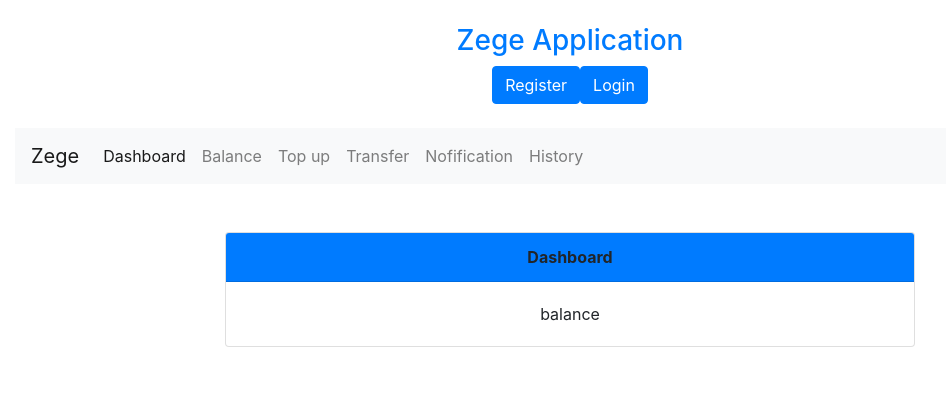
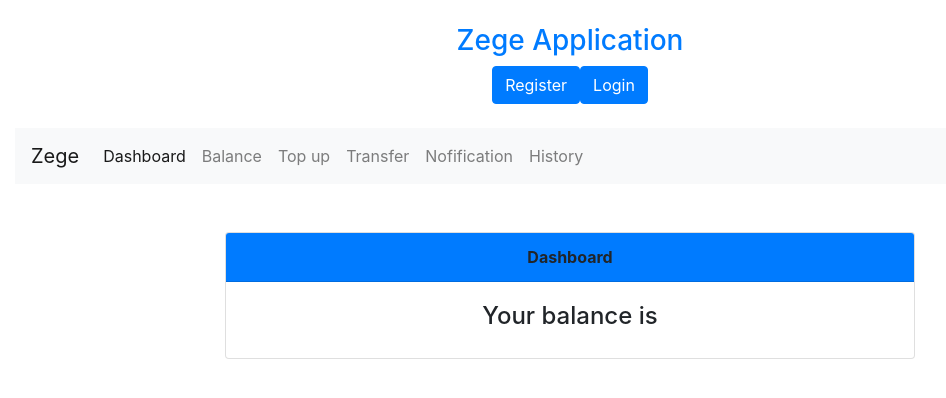
Before and after one commit to gathuku/zege-api-vue, a Vue app: page /home/balance in a window 1280 px wide. Shown: the top 398 px of the page, without its empty margins (70-1016 px from the left). Built offline with nearby package versions, Linux system fonts and the light colour scheme; no server answers.

Commit message:
balance return

```diff
--- a/src/App.vue
+++ b/src/App.vue
@@ -1,5 +1,5 @@
 <template >
-  <div class="containder">
+  <div class="containder" id="app">
     <div class="text-center mt-4">
       <h3 class="text-primary">Zege Application</h3>
       <router-link to="/register">
--- a/src/components/Login.vue
+++ b/src/components/Login.vue
@@ -60,9 +60,9 @@
 
     created(){
      this.$on('loginEvent',()=>{
-       console.log('in event')
+
        if (this.response.status == 'success') {
-         console.log('redirecting')
+         localStorage.token=this.response.token
          this.$router.push({name:'dashboard'})
        }
      })
--- a/src/components/home/Balance.vue
+++ b/src/components/home/Balance.vue
@@ -6,12 +6,32 @@
                   <div class="card-header bg-primary"> <strong> Dashboard</strong></div>
 
                   <div class="card-body">
-
-
-                    balance
+                    <h4>Your balance is {{balance.balance}}</h4>
                   </div>
               </div>
           </div>
       </div>
   </div>
 </template>
+
+<script>
+  export default{
+    data(){
+      return{
+        balance:''
+      }
+    },
+    methods:{
+      loadBalance(){
+        this.axios.get('balance').then(({data})=>{this.balance=data})
+      }
+    },
+
+    beforeCreate(){
+      this.axios.defaults.headers.common = {'Authorization': `Bearer ${localStorage.token}`}
+    },
+    created(){
+      this.loadBalance()
+    }
+  }
+</script>
--- a/src/main.js
+++ b/src/main.js
@@ -9,6 +9,8 @@ import axios from 'axios'
 import VueAxios from 'vue-axios'
 
 Vue.use(VueAxios, axios)
+axios.defaults.baseURL = 'http://127.0.0.1:3000/v1/'
+//axios.defaults.headers.common = {'Authorization': `Bearer ${this.accessToken}`}
 
 Vue.use(VueRouter);
 
@@ -20,5 +22,6 @@ Vue.config.productionTip = false
 
 new Vue({
   render: h => h(App),
-  router
+  router,
+
 }).$mount('#app')
```
